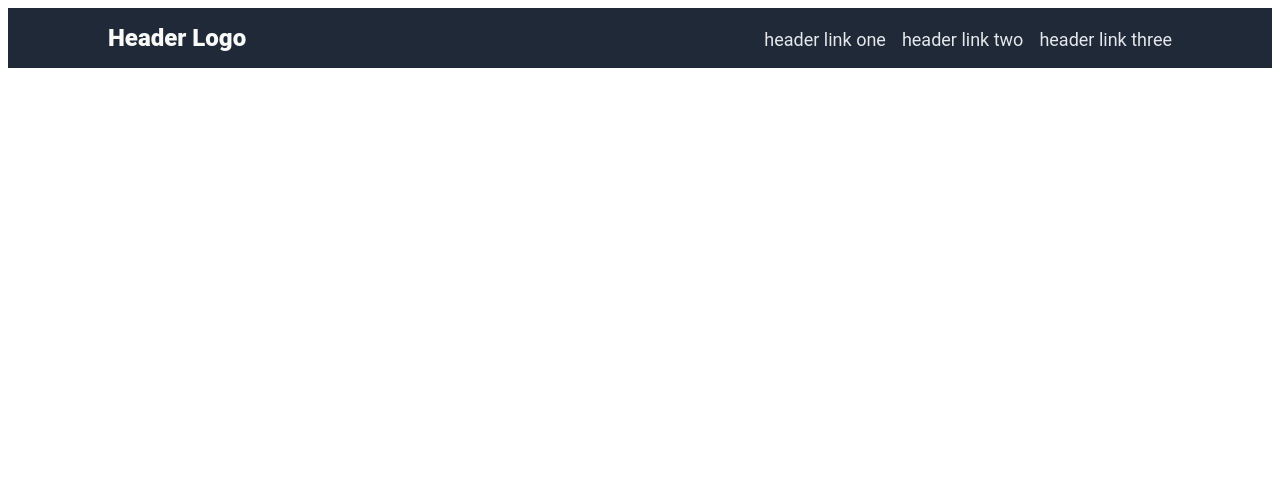
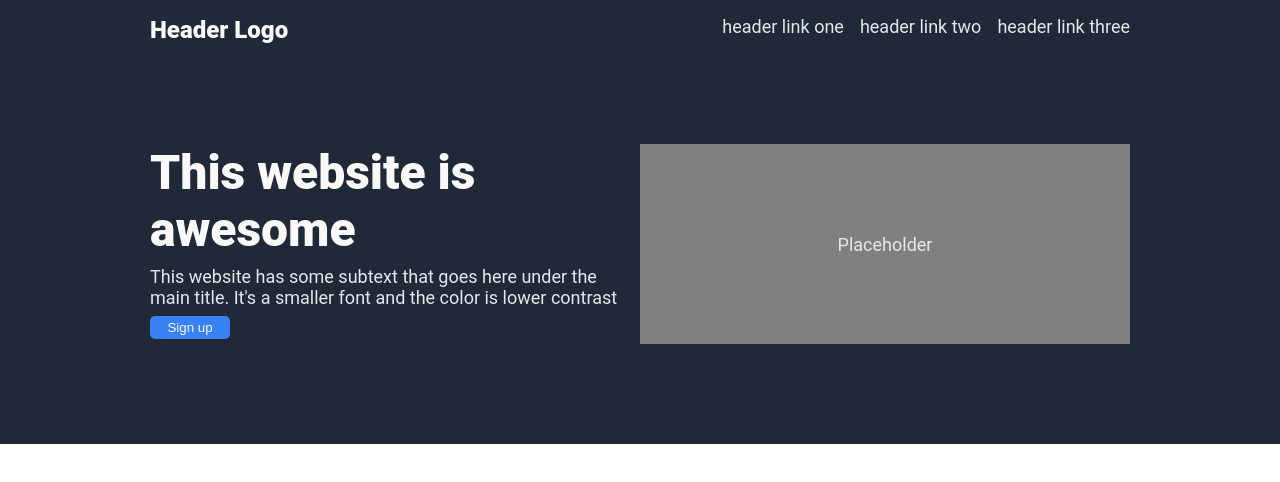
Before and after one commit to chrisjrobles/odin-landing-page, a plain HTML site: page index.html in a window 1280 px wide. Drawn offline with Linux system fonts and the light colour scheme.

Commit message:
feat: add hero

```diff
--- a/index.html
+++ b/index.html
@@ -1,20 +1,32 @@
 <!DOCTYPE html>
 <html lang="en">
   <head>
-  <meta charset="UTF-8">
-  <meta http-equiv="X-UA-Compatible" content="IE=edge">
-  <meta name="viewport" content="width=device-width, initial-scale=1.0">
-  <link rel="stylesheet" href="styles.css">
+    <meta charset="UTF-8" />
+    <meta http-equiv="X-UA-Compatible" content="IE=edge" />
+    <meta name="viewport" content="width=device-width, initial-scale=1.0" />
+    <link rel="stylesheet" href="styles.css" />
     <title>Landing Page</title>
   </head>
   <body>
     <div class="header">
-    Header Logo
+      <p>Header Logo</p>
       <ul>
         <li><a href="#">header link one</a></li>
         <li><a href="#">header link two</a></li>
         <li><a href="#">header link three</a></li>
       </ul>
     </div>
+
+    <div class="hero">
+      <div class="hero-left">
+        <p class="hero-header">This website is awesome</p>
+        <p>
+          This website has some subtext that goes here under the main title.
+          It's a smaller font and the color is lower contrast
+        </p>
+        <button>Sign up</button>
+      </div>
+      <div class="hero-right">Placeholder</div>
+    </div>
   </body>
 </html>
--- a/styles.css
+++ b/styles.css
@@ -1,32 +1,47 @@
+/* PAGE-WIDE STYLES */
+* {
+  box-sizing: border-box;
+}
+
 body {
   font-family: Roboto, sans-serif;
+  margin: 0;
 }
 
 body > * {
-  padding-left: 100px;
-  padding-right: 100px;
+  padding-left: 150px;
+  padding-right: 150px;
+}
+
+p {
+  margin: 0;
 }
 
 ul {
   margin: 0;
   padding: 0;
   list-style: none;
-  display: flex;
-  gap: 16px;
 }
 
 a {
   text-decoration: none;
 }
 
+/* SPECIFIC STYLES */
+.header,
+.hero {
+  background-color: #1f2937;
+}
+
+/* HEADER */
 .header {
   padding-top: 16px;
-  padding-bottom: 16px;
-  background-color: #1f2937;
-
+  padding-bottom: 100px;
   display: flex;
   justify-content: space-between;
+}
 
+.header p {
   color: #f9faf8;
   font-size: 24px;
   font-weight: 800;
@@ -37,3 +52,49 @@ a {
   font-size: 18px;
   font-weight: 400;
 }
+
+.header ul {
+  display: flex;
+  gap: 16px;
+}
+
+/* HERO */
+.hero {
+  display: flex;
+  justify-content: space-between;
+  color: #E5E7EB;
+  font-size: 18px;
+  padding-bottom: 100px;
+}
+
+.hero-left {
+  padding-right: 16px;
+  flex: 1 0 50%;
+  display: flex;
+  flex-direction: column;
+  gap: 8px;
+}
+
+.hero-header {
+  color: #f9faf8;
+  font-size: 48px;
+  font-weight: 800;
+}
+
+.hero-left button {
+  width: 80px;
+  padding: 4px 8px;
+  background-color: #3882f6;
+  color: #f9faf8;
+  border: none;
+  border-radius: 5px;
+}
+
+.hero-right {
+  flex: 1 0 50%;
+  background-color: gray;
+  display: flex;
+  justify-content: center;
+  align-items: center;
+  height: 200px;
+}
```
Lines whose indentation alone changed are shown as unchanged.
